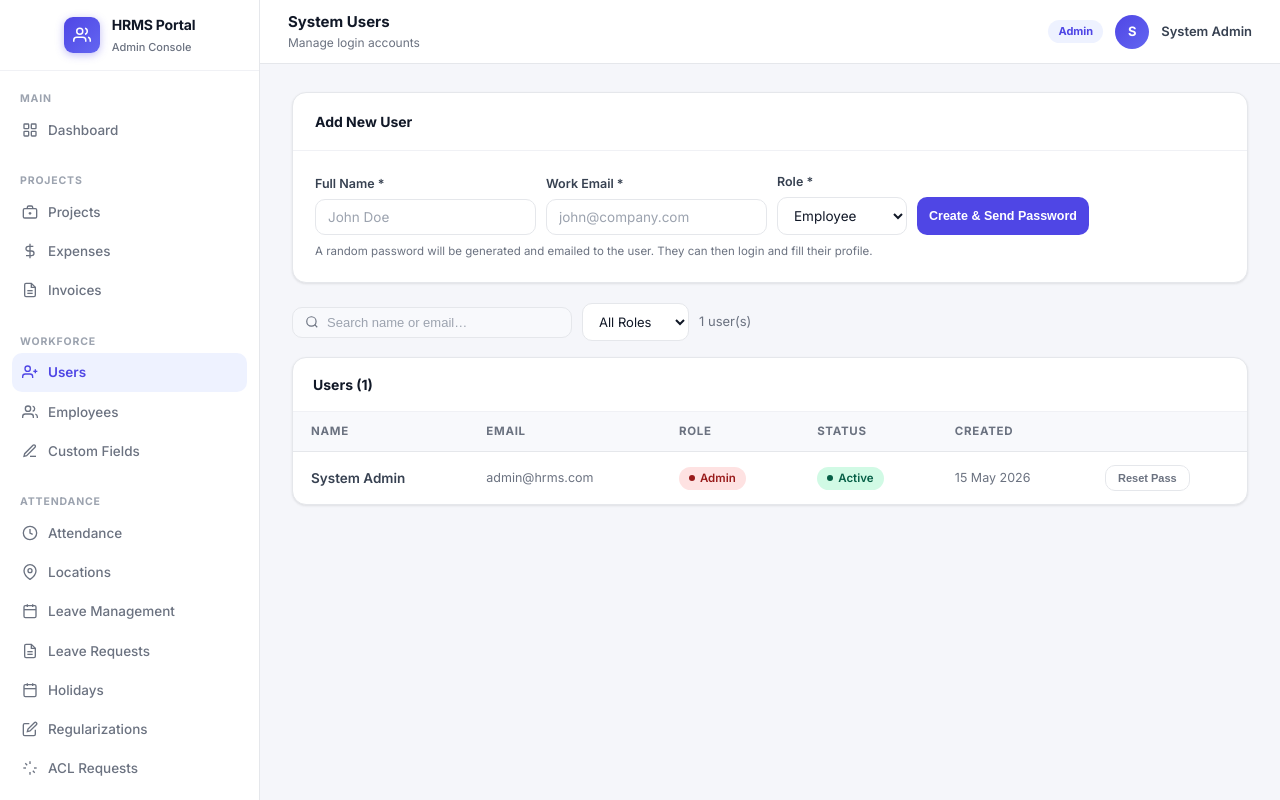
After one commit to YUVIVIKHE/HRMS, a PHP site: page /admin/users.php in a window 1280 px wide. The commit adds this page. Run offline with PHP 8.4, Linux system fonts and the light colour scheme; a user stored in the database is signed in; data comes from the database, SQL or seed files in the repository; tables that the repository leaves empty or names only in its code hold one stand-in row (values such as "Sample post").

Commit message:
admin user added

```diff
--- a/admin/sidebar.php
+++ b/admin/sidebar.php
@@ -53,7 +53,11 @@ try {
   <div class="sidebar-section">
     <div class="sidebar-section-label">Workforce</div>
     <nav class="sidebar-nav">
-      <a href="employees.php" class="<?= in_array($p,['employees.php','add_employee.php'])?'active':'' ?>">
+      <a href="users.php" class="<?= $p==='users.php'?'active':'' ?>">
+        <svg viewBox="0 0 24 24"><path d="M16 21v-2a4 4 0 0 0-4-4H5a4 4 0 0 0-4 4v2"/><circle cx="8.5" cy="7" r="4"/><line x1="20" y1="8" x2="20" y2="14"/><line x1="23" y1="11" x2="17" y2="11"/></svg>
+        Users
+      </a>
+      <a href="employees.php" class="<?= in_array($p,['employees.php','add_employee.php','edit_employee.php'])?'active':'' ?>">
         <svg viewBox="0 0 24 24"><path d="M17 21v-2a4 4 0 0 0-4-4H5a4 4 0 0 0-4 4v2"/><circle cx="9" cy="7" r="4"/><path d="M23 21v-2a4 4 0 0 0-3-3.87"/><path d="M16 3.13a4 4 0 0 1 0 7.75"/></svg>
         Employees
       </a>
--- /dev/null
+++ b/admin/users.php
@@ -0,0 +1,135 @@
+<?php
+ini_set('display_errors',1);error_reporting(E_ALL);
+require_once __DIR__.'/../auth/guard.php';
+require_once __DIR__.'/../auth/db.php';
+guardRole('admin');
+$db=getDB();
+
+$successMsg=$_SESSION['flash_success']??'';$errorMsg=$_SESSION['flash_error']??'';
+unset($_SESSION['flash_success'],$_SESSION['flash_error']);
+
+// POST: Add user
+if($_SERVER['REQUEST_METHOD']==='POST'&&($_POST['action']??'')==='add_user'){
+  $name=trim($_POST['name']??'');
+  $email=strtolower(trim($_POST['email']??''));
+  $role=$_POST['role']??'employee';
+  if(!$name||!$email){$errorMsg='Name and email required.';}
+  elseif(!in_array($role,['admin','manager','employee'])){$errorMsg='Invalid role.';}
+  elseif(!filter_var($email,FILTER_VALIDATE_EMAIL)){$errorMsg='Invalid email.';}
+  else{
+    // Check duplicate
+    $chk=$db->prepare("SELECT id FROM users WHERE email=?");$chk->execute([$email]);
+    if($chk->fetch()){$errorMsg="User with email $email already exists.";}
+    else{
+      // Generate password
+      $pass=substr(str_shuffle('abcdefghijkmnpqrstuvwxyzABCDEFGHJKLMNPQRSTUVWXYZ23456789'),0,10);
+      $hash=password_hash($pass,PASSWORD_BCRYPT);
+      $db->prepare("INSERT INTO users(name,email,password,role,status)VALUES(?,?,?,?,?)")->execute([$name,$email,$hash,$role,'active']);
+      $newUserId=$db->lastInsertId();
+
+      // Create employee record
+      $nameParts=explode(' ',$name,2);
+      $firstName=$nameParts[0];$lastName=$nameParts[1]??'';
+      $db->prepare("INSERT IGNORE INTO employees(first_name,last_name,email)VALUES(?,?,?)")->execute([$firstName,$lastName,$email]);
+
+      // Send email
+      try{
+        require_once __DIR__.'/../auth/mailer.php';
+        sendWelcomeEmail($email,$name,$pass);
+        $_SESSION['flash_success']="User created. Password sent to $email.";
+      }catch(Exception $e){
+        $_SESSION['flash_success']="User created. Password: $pass (email failed — share manually).";
+      }
+      header("Location:users.php");exit;
+    }
+  }
+}
+
+// POST: Delete user
+if($_SERVER['REQUEST_METHOD']==='POST'&&($_POST['action']??'')==='delete_user'){
+  $uid=(int)$_POST['user_id'];
+  if($uid!=$_SESSION['user_id']){
+    $db->prepare("DELETE FROM users WHERE id=?")->execute([$uid]);
+    $_SESSION['flash_success']="User deleted.";
+  }else{$_SESSION['flash_error']="Cannot delete yourself.";}
+  header("Location:users.php");exit;
+}
+
+// POST: Reset password
+if($_SERVER['REQUEST_METHOD']==='POST'&&($_POST['action']??'')==='reset_pass'){
+  $uid=(int)$_POST['user_id'];
+  $pass=substr(str_shuffle('abcdefghijkmnpqrstuvwxyzABCDEFGHJKLMNPQRSTUVWXYZ23456789'),0,10);
+  $db->prepare("UPDATE users SET password=? WHERE id=?")->execute([password_hash($pass,PASSWORD_BCRYPT),$uid]);
+  $u=$db->prepare("SELECT email,name FROM users WHERE id=?");$u->execute([$uid]);$u=$u->fetch();
+  try{require_once __DIR__.'/../auth/mailer.php';sendWelcomeEmail($u['email'],$u['name'],$pass);
+    $_SESSION['flash_success']="Password reset. New password sent to ".$u['email'].".";
+  }catch(Exception $e){$_SESSION['flash_success']="Password reset: $pass (email failed)";}
+  header("Location:users.php");exit;
+}
+
+$search=trim($_GET['q']??'');
+$filterRole=$_GET['role']??'';
+$w=["1=1"];$p=[];
+if($search){$w[]="(u.name LIKE ? OR u.email LIKE ?)";$p[]="%$search%";$p[]="%$search%";}
+if($filterRole){$w[]="u.role=?";$p[]=$filterRole;}
+$users=$db->prepare("SELECT u.* FROM users u WHERE ".implode(' AND ',$w)." ORDER BY u.name");
+$users->execute($p);$users=$users->fetchAll();
+$totalUsers=count($users);
+?>
+<!DOCTYPE html>
+<html lang="en">
+<head>
+<meta charset="UTF-8"><meta name="viewport" content="width=device-width,initial-scale=1">
+<title>Users – HRMS Portal</title>
+<link rel="preconnect" href="https://fonts.googleapis.com">
+<link href="https://fonts.googleapis.com/css2?family=Inter:wght@400;500;600;700;800&display=swap" rel="stylesheet">
+<link rel="stylesheet" href="../assets/style.css">
+</head>
+<body>
+<div class="app-shell">
+<?php include __DIR__.'/sidebar.php';?>
+<div class="main-content">
+<header class="topbar"><div class="topbar-left"><span class="page-title">System Users</span><span class="page-breadcrumb">Manage login accounts</span></div>
+<div class="topbar-right"><span class="role-chip">Admin</span><div class="topbar-avatar"><?=strtoupper(substr($_SESSION['user_name'],0,1))?></div><span class="topbar-name"><?=htmlspecialchars($_SESSION['user_name'])?></span></div></header>
+<div class="page-body">
+<?php if($successMsg):?><div class="alert alert-success"><?=htmlspecialchars($successMsg)?></div><?php endif;?>
+<?php if($errorMsg):?><div class="alert alert-error"><?=htmlspecialchars($errorMsg)?></div><?php endif;?>
+
+<!-- Add User -->
+<div class="card" style="margin-bottom:20px"><div class="card-header"><h2>Add New User</h2></div><div class="card-body">
+<form method="POST" style="display:flex;gap:10px;flex-wrap:wrap;align-items:flex-end">
+<input type="hidden" name="action" value="add_user">
+<div class="form-group" style="min-width:180px"><label>Full Name *</label><input type="text" name="name" class="form-control" required placeholder="John Doe"></div>
+<div class="form-group" style="min-width:220px"><label>Work Email *</label><input type="email" name="email" class="form-control" required placeholder="john@company.com"></div>
+<div class="form-group" style="min-width:130px"><label>Role *</label><select name="role" class="form-control" required><option value="employee">Employee</option><option value="manager">Manager</option><option value="admin">Admin</option></select></div>
+<button type="submit" class="btn btn-primary btn-sm" style="height:38px">Create & Send Password</button>
+</form>
+<div style="font-size:11.5px;color:var(--muted);margin-top:8px;">A random password will be generated and emailed to the user. They can then login and fill their profile.</div>
+</div></div>
+
+<!-- Filters -->
+<form method="GET" style="display:flex;gap:10px;margin-bottom:16px;align-items:center;">
+<div class="search-box" style="min-width:200px;flex:0 1 280px;"><svg viewBox="0 0 24 24"><circle cx="11" cy="11" r="8"/><line x1="21" y1="21" x2="16.65" y2="16.65"/></svg><input type="text" name="q" value="<?=htmlspecialchars($search)?>" placeholder="Search name or email…" onchange="this.form.submit()"></div>
+<select name="role" class="form-control" style="font-size:13px;padding:9px 12px;width:auto;" onchange="this.form.submit()"><option value="">All Roles</option><option value="admin" <?=$filterRole==='admin'?'selected':''?>>Admin</option><option value="manager" <?=$filterRole==='manager'?'selected':''?>>Manager</option><option value="employee" <?=$filterRole==='employee'?'selected':''?>>Employee</option></select>
+<span style="font-size:13px;color:var(--muted);"><?=$totalUsers?> user(s)</span>
+</form>
+
+<!-- Users Table -->
+<div class="table-wrap"><div class="table-toolbar"><h2>Users (<?=$totalUsers?>)</h2></div>
+<table><thead><tr><th>Name</th><th>Email</th><th>Role</th><th>Status</th><th>Created</th><th style="width:160px"></th></tr></thead><tbody>
+<?php if(empty($users)):?><tr class="empty-row"><td colspan="6">No users found.</td></tr>
+<?php else:foreach($users as $u):?>
+<tr>
+<td class="font-semibold"><?=htmlspecialchars($u['name'])?></td>
+<td class="text-sm text-muted"><?=htmlspecialchars($u['email'])?></td>
+<td><span class="badge <?=$u['role']==='admin'?'badge-red':($u['role']==='manager'?'badge-blue':'badge-green')?>"><?=ucfirst($u['role'])?></span></td>
+<td><span class="badge <?=$u['status']==='active'?'badge-green':'badge-gray'?>"><?=ucfirst($u['status'])?></span></td>
+<td class="text-sm text-muted"><?=date('d M Y',strtotime($u['created_at']))?></td>
+<td><div style="display:flex;gap:6px;">
+<form method="POST" style="display:inline" onsubmit="return confirm('Reset password?')"><input type="hidden" name="action" value="reset_pass"><input type="hidden" name="user_id" value="<?=$u['id']?>"><button type="submit" class="btn btn-ghost btn-sm" style="font-size:11px;">Reset Pass</button></form>
+<?php if($u['id']!=$_SESSION['user_id']):?>
+<form method="POST" style="display:inline" onsubmit="return confirm('Delete this user?')"><input type="hidden" name="action" value="delete_user"><input type="hidden" name="user_id" value="<?=$u['id']?>"><button type="submit" class="btn btn-sm" style="background:var(--red-bg);color:var(--red);border:1px solid #fca5a5;font-size:11px;">Del</button></form>
+<?php endif;?>
+</div></td></tr>
+<?php endforeach;endif;?></tbody></table></div>
+</div></div></div></body></html>
```
